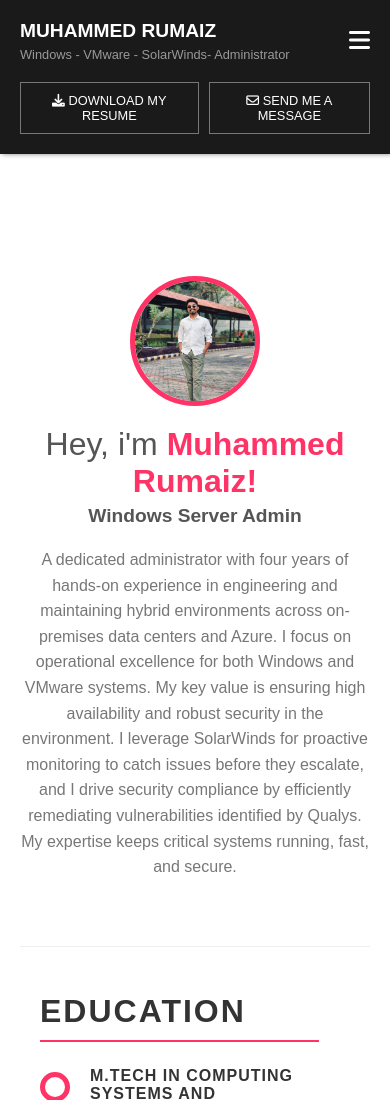
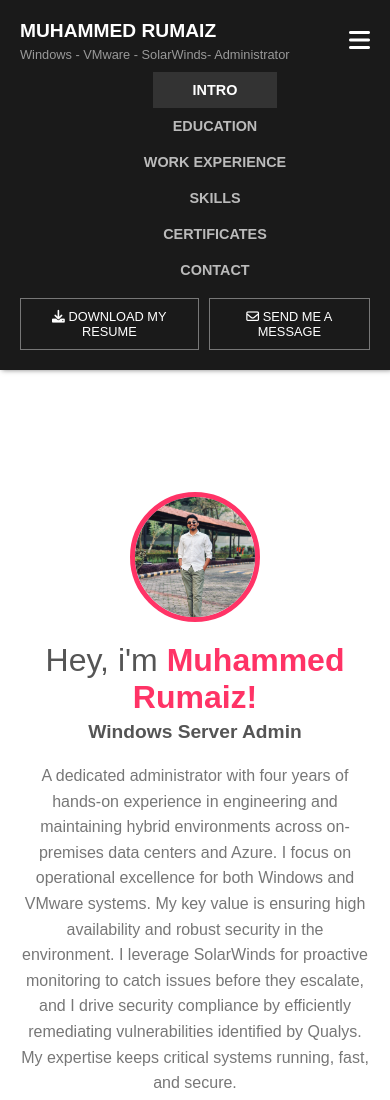
Before and after one commit to Rum-aiz/Rum-aiz, a plain HTML site: page index.html in a window 390 px wide. Shown: the top 1100 px of the page. Drawn offline with Linux system fonts and the light colour scheme.

Commit message:
Update style.css

```diff
--- a/style.css
+++ b/style.css
@@ -1,4 +1,8 @@
 /* --- Global Styles --- */
+/* Surprise 1: Smooth Scrolling */
+html {
+    scroll-behavior: smooth;
+}
 body {
     font-family: Arial, sans-serif;
     margin: 0;
@@ -296,7 +300,7 @@ body {
 
 
 /* ======================================================= */
-/* ✅ MOBILE & TABLET RESPONSIVENESS */
+/* ✅ MOBILE & TABLET RESPONSIVENESS (Hamburger Fixes Applied) */
 /* ======================================================= */
 @media (max-width: 900px) {
     /* --- Layout Fixes --- */
@@ -324,11 +328,11 @@ body {
     }
 
     .background-overlay {
-        display: none; /* Hides large background on mobile */
+        display: none;
     }
 
     .content-wrapper {
-        padding: 0 20px; /* Reduces overall content padding */
+        padding: 0 20px;
     }
 
     /* --- Sidebar Content Layout --- */
@@ -343,12 +347,19 @@ body {
         display: block;
     }
 
-    /* 💥 HIDE NAVIGATION BY DEFAULT ON MOBILE */
+    /* 💥 HIDE NAVIGATION BY DEFAULT ON MOBILE (CRITICAL FIX) */
     .sidebar-nav {
         width: 100%;
         order: 3;
-        display: none; /* Hidden by default until JS removes 'hidden-mobile' */
+        display: none !important; /* ✅ CRITICAL: Ensures menu is hidden by default */
         flex-grow: 0;
+    }
+
+    /* 💥 SHOW NAVIGATION WHEN JS TOGGLES THE CLASS (CRITICAL FIX) */
+    /* This rule activates only when the '.hidden-mobile' class is NOT present, forcing visibility */
+    .sidebar-nav:not(.hidden-mobile) {
+        display: flex !important; /* ✅ CRITICAL: Ensures menu is shown when JS runs */
+        flex-direction: column;
     }
 
     /* Style the links (when visible) */
```
